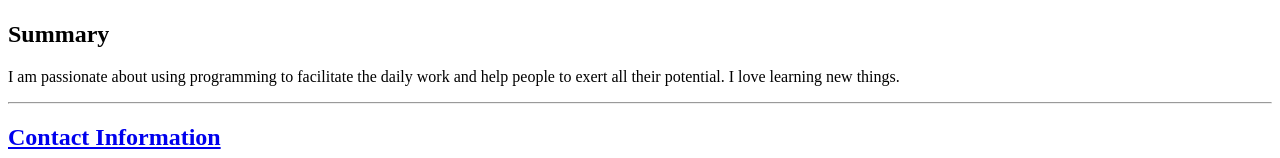
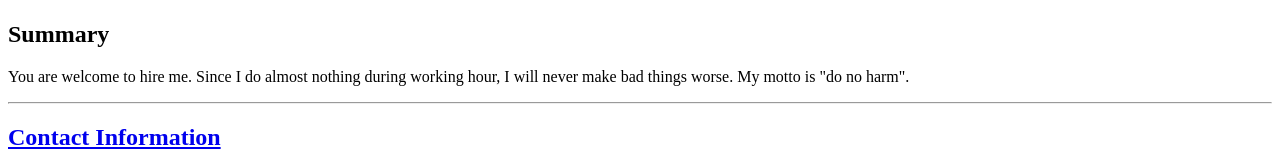
Before and after one commit to Chris-1912/Funny-Resume, a plain HTML site: page index.html in a window 1280 px wide. Shown: the part 233-391 px from the top of the page. Drawn offline with Linux system fonts and the light colour scheme.

Commit message:
Update index.html

```diff
--- a/index.html
+++ b/index.html
@@ -11,7 +11,9 @@
 
 
         <h2>Summary</h2>
-            <p>I am passionate about using programming to facilitate the daily work and help people to exert all their potential. I love learning new things.</p>
+            <p>You are welcome to hire me. Since I do almost nothing during working hour, I will never make bad things worse. My motto is "do no harm".
+
+</p>
         <hr />
 
         <h2><a href="./contact.html">Contact Information</a></h2>
```
